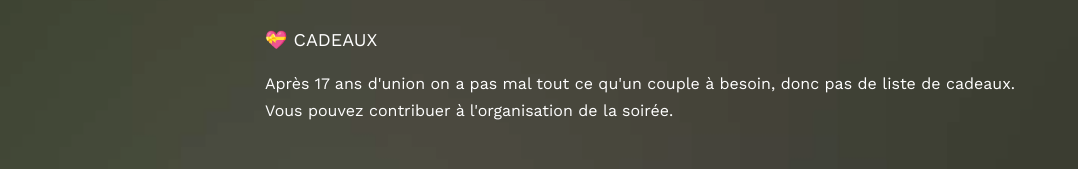
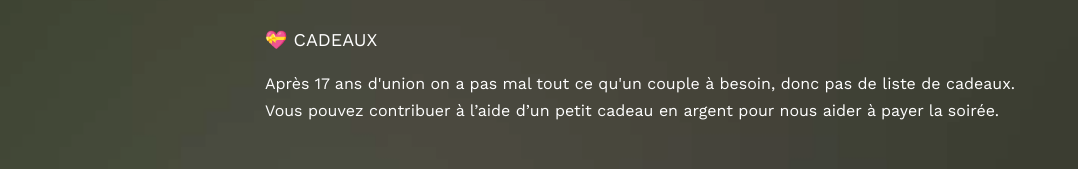
Before and after one commit to mariage-phil-et-fred/mariage-phil-et-fred.github.io, a plain HTML site: page index.html in a window 1280 px wide. Shown: the part 2924-3093 px from the top of the page, without its empty margins (0-1078 px from the left). Drawn offline with nearby package versions, Linux system fonts and the light colour scheme; files whose address does not match are found by name.

Commit message:
Update index.html

```diff
--- a/index.html
+++ b/index.html
@@ -184,7 +184,7 @@
 					</p>
 					<br>
 					<h2 style="color: #fff;text-transform: uppercase; font-size:18px;">💝 Cadeaux</h2>
-					<p style="color: #fff; text-align: justify;">Après 17 ans d'union on a pas mal tout ce qu'un couple à besoin, donc pas de liste de cadeaux. Vous pouvez contribuer à l'organisation de la soirée.</p>
+					<p style="color: #fff; text-align: justify;">Après 17 ans d'union on a pas mal tout ce qu'un couple à besoin, donc pas de liste de cadeaux. Vous pouvez contribuer à l’aide d’un petit cadeau en argent pour nous aider à payer la soirée.</p>
 					<br>
 					<h2 style="color: #fff;text-transform: uppercase; font-size:18px;">⛺️ Camping</h2>
 					<p style="color: #fff; text-align: justify;">Vous pouvez camper gratuitement sur le site de la cabane à Pierre le vendredi soir pour ceux qui viennent au prématch, ainsi que le samedi soir après le mariage. C'est un camping sans eau/électricité, il y a toilette sèche et douche extérieure. Les endroits prévus pour le camping vous seront indiqués sur le site.</p>
```
